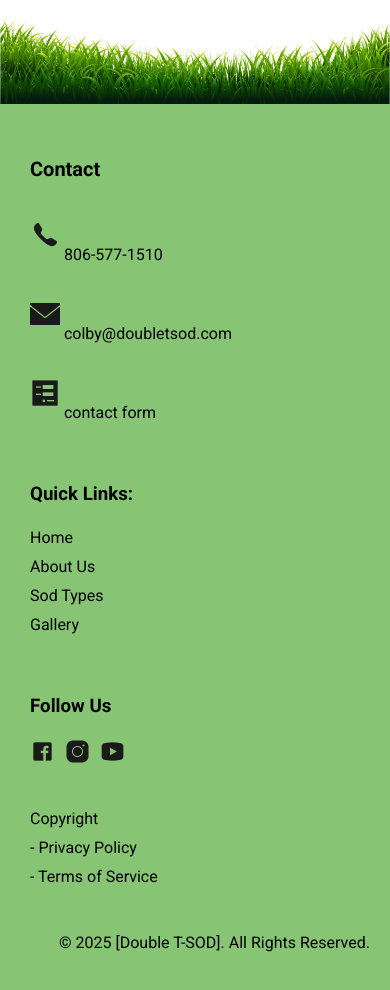
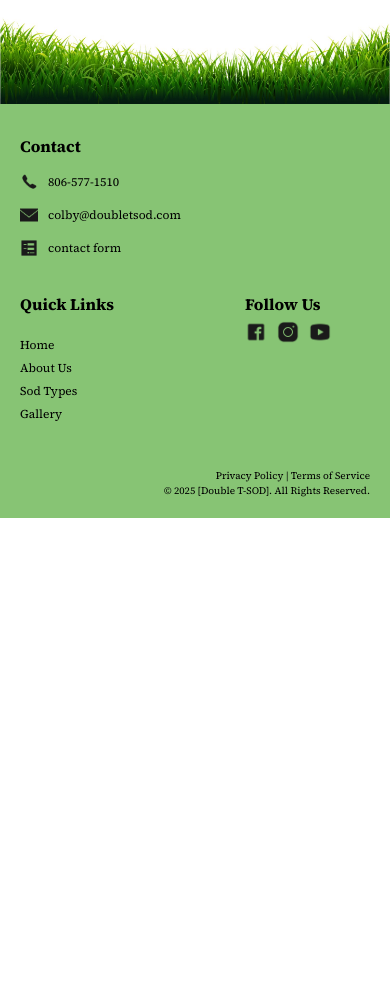
Before and after one commit to Alwin1/DoubleT-SOD, a React (Vite) app in the folder doublet-sod/: page / in a window 390 px wide. Shown: the part 5563-6553 px from the top of the page. After the commit the page ends 6081 px from the top, so only its background shows below. Built offline with nearby package versions, Linux system fonts and the light colour scheme.

Commit message:
finished home page

```diff
--- a/doublet-sod/src/overlays/Footer.css
+++ b/doublet-sod/src/overlays/Footer.css
@@ -2,61 +2,90 @@
   background-color: var(--secondary-accent-color);
   color: black;
   display: flex;
-    flex-wrap: wrap;
-    justify-content: space-evenly;
-    padding: 20px;
-    font-family: 'Roboto', sans-serif;
+  flex-wrap: nowrap;
+  justify-content: center;
+  align-items: flex-start;
+  padding: 50px;
+  gap: 100px;
   font-weight: 400;
+  font-family: "Source Serif 4", serif;
 }
 
 .footer-section {
   flex: 1;
-    min-width: 250px;
-    margin: 10px;
+  min-width: fit-content;
+  margin: 0 10px;
+  display: flex;
+  flex-direction: column;
+  justify-content: flex-start;
 }
 
-.company-logo-container {
+.footer-section h3 {
+  font-size: 18px;
+  margin: 0 0 5px 0;
+  padding: 0;
+}
+
+.footer-section p {
+  font-size: 14px;
   display: flex;
-    gap: 20px;
+  align-items: center;
+  gap: 10px;
+  margin: 5px 0;
+}
+
+.footer-section a {
+  text-decoration: none;
+  color: black;
+}
+
+.footer-section a:hover {
+  text-decoration: underline;
 }
 
 .company-info {
   text-align: left;
   display: flex;
   flex-direction: column;
-    align-content: center;
+  justify-content: center;
+}
+
+.footer-middle-row {
+  display: flex;
+  gap: 100px;
 }
 
 .footerLogos {
-    width: 30px;
-    height: auto;
-    margin-bottom: 10px;
+  width: 20px;
+  height: 20px;
+  object-fit: contain;
+  margin: 0;
 }
 
-.company-name {
-    font-size: 20px;
-    font-weight: bold;
+.quick-links ul {
+  list-style: none;
+  padding: 0;
+  margin: 0;
 }
 
-.quick-links ul,
-.legal ul {
-    list-style: none;
-    padding: 0;
+.quick-links {
+  justify-content: center;
 }
 
-.quick-links li,
-.legal li {
+.quick-links li {
+  font-size: 14px;
+  display: flex;
+  align-items: center;
+  gap: 10px;
   margin: 5px 0;
 }
 
-.quick-links li a,
-.legal li a{
+.quick-links li a {
   text-decoration: none;
   color: inherit;
 }
 
-.quick-links li a:hover,
-.legal li a:hover{
+.quick-links li a:hover {
   text-decoration: underline;
 }
 
@@ -78,6 +107,106 @@
 }
 
 .footer-bottom {
-    text-align: right;
+  display: flex;
+  flex-direction: column;
+  align-items: flex-end; /* Pushes everything to the right */
+  width: 100%;
+  margin-top: 20px;
+}
+
+.legal-text {
+  font-size: 12px;
+  margin: 0;
+}
+
+.legal-text a {
+  text-decoration: none;
+  color: black;
+  font-size: 12px;
+}
+
+.legal-text a:hover {
+  text-decoration: underline;
+}
+
+.footer-bottom p {
+  font-size: 12px;
+  margin: 0;
+}
+
+/* Mobile Styles */
+@media screen and (max-width: 768px) {
+  .footer {
+    flex-direction: column;
+    align-items: flex-start;
+    padding: 20px;
+    gap: 10px;
+  }
+
+  .footer-section {
+    margin: 10px 0;
+    width: 100%;
+    align-items: flex-start;
+    text-align: left;
+  }
+
+  .company-info {
+    flex: 1;  /* Allow Contact section to share space equally */
+    display: flex; /* Use flexbox for alignment */
+    justify-content: flex-start; /* Align the Contact section to the left */
+    gap: 5px; /* Optional: Adjust space between the elements */
+  }
+
+  .quick-links {
+    flex: 1;
+    display: flex;
+    flex-direction: column;
+    align-items: flex-start;
+    gap: 10px;
+  }
+
+  .social-media {
+    flex: 1;
+    display: flex;
+    flex-direction: column;
+    align-items: flex-start;
+  }
+
+  .social-icons {
+    width: 10px;
+    height: 10px;
+    display: flex;
+    flex-direction: row;
+  }
+
+  .footer-middle-row {
+    display: flex;
+    justify-content: space-evenly;
     width: 100%;
   }
+
+  .footer-section h3 {
+    font-size: 16px;
+  }
+
+  .footer-section p,
+  .quick-links li,
+  .footer-section a {
+    font-size: 12px;
+  }
+
+  .legal-text,
+  .legal-text a,
+  .footer-bottom p {
+    font-size: 10px;
+  }
+
+  .footerLogos {
+    width: 18px;
+    height: 18px;
+  }
+
+  .social-icons img {
+    width: 22px;
+  }
+}
--- a/doublet-sod/src/overlays/Footer.jsx
+++ b/doublet-sod/src/overlays/Footer.jsx
@@ -1,54 +1,72 @@
 import React from "react";
 import "./Footer.css";
-import Logo from "../assets/sodlogo.png"
-import Facebook from "../assets/facebook.png"
-import Instagram from "../assets/instagram.png"
-import Phone from "../assets/phone.png"
-import Email from "../assets/email.png"
-import Youtube from "../assets/youtube.png"
-import FormLogo from "../assets/form.png"
+import Logo from "../assets/sodlogo.png";
+import Facebook from "../assets/facebook.png";
+import Instagram from "../assets/instagram.png";
+import Phone from "../assets/phone.png";
+import Email from "../assets/email.png";
+import Youtube from "../assets/youtube.png";
+import FormLogo from "../assets/form.png";
 
-import { Link } from 'react-router-dom';
+import { Link } from "react-router-dom";
 
 const Footer = () => {
   return (
     <footer className="footer">
       <div className="footer-section company-info">
-        <div className="company-logo-container">
-          <h3 className="company-name">Contact</h3>
-        </div>
-        <p><img src={Phone} className="footerLogos"/> 806-577-1510</p>
-        <p><img src={Email} className="footerLogos"/> colby@doubletsod.com</p>
-        <p><img src={FormLogo} className="footerLogos"/> contact form</p>
+        <h3 className="">Contact</h3>
+        <p>
+          <img src={Phone} className="footerLogos" />
+          <a href="tel:8065771510">806-577-1510</a>
+        </p>
+        <p>
+          <img src={Email} className="footerLogos" />
+          <a href="mailto:colby@doubletsod.com">colby@doubletsod.com</a>
+        </p>
+        <p>
+          <img src={FormLogo} className="footerLogos" />
+          <a href="#">contact form</a>
+        </p>
       </div>
-
+      <div className="footer-middle-row">
       <div className="footer-section quick-links">
-        <h3>Quick Links:</h3>
+        <h3>Quick Links</h3>
         <ul>
-          <li><Link to="/">Home</Link></li>
-          <li><Link to="/about">About Us</Link></li>
-          <li><Link to="/product">Sod Types</Link></li>
-          <li><Link to="/gallery">Gallery</Link></li>
+          <li>
+            <Link to="/">Home</Link>
+          </li>
+          <li>
+            <Link to="/about">About Us</Link>
+          </li>
+          <li>
+            <Link to="/product">Sod Types</Link>
+          </li>
+          <li>
+            <Link to="/gallery">Gallery</Link>
+          </li>
         </ul>
       </div>
       <div className="footer-section social-media">
         <div className="social-media-connections">
           <h3>Follow Us</h3>
           <div className="social-icons">
-            <img src={Facebook} alt="Facebook" />
-            <img src={Instagram} alt="Instagram" />
-            <img src={Youtube} alt="Instagram" />
+            <a href="https://www.facebook.com/Doubletsod/">
+              <img src={Facebook} alt="Facebook" />
+            </a>
+            <a href="https://www.instagram.com/doublet_sod/?hl=en">
+              <img src={Instagram} alt="Instagram" />
+            </a>
+            <a href="https://www.youtube.com/@doubletsodandinstallation6346">
+              <img src={Youtube} alt="Instagram" />
+            </a>
           </div>
         </div>
       </div>
-      <div className="footer-section legal">
-        <ul>
-          <li>Copyright</li>
-          <li>- Privacy Policy</li>
-          <li>- Terms of Service</li>
-        </ul>
       </div>
       <div className="footer-bottom">
+        <p className="legal-text">
+          <a href="#">Privacy Policy</a> | <a href="#">Terms of Service</a>
+        </p>
         <p>© 2025 [Double T-SOD]. All Rights Reserved.</p>
       </div>
     </footer>
```
Lines whose indentation alone changed are shown as unchanged.
